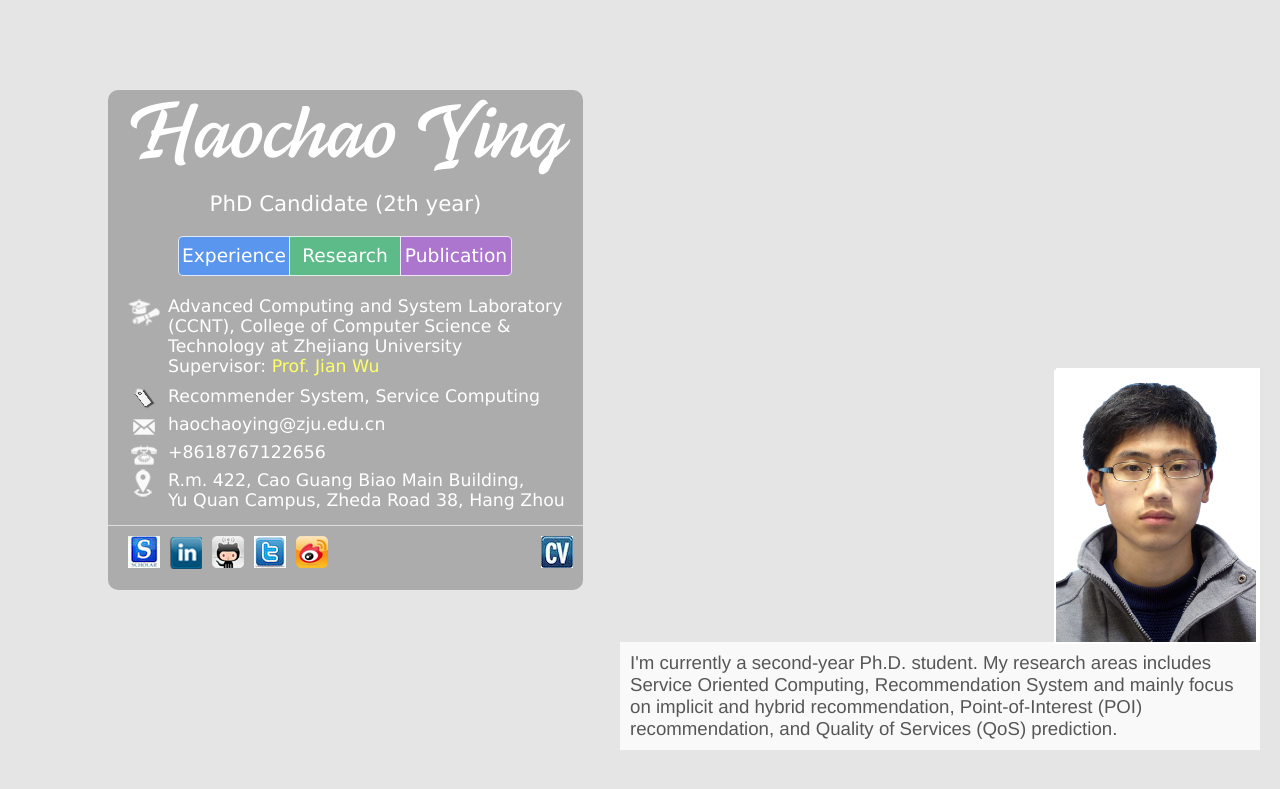
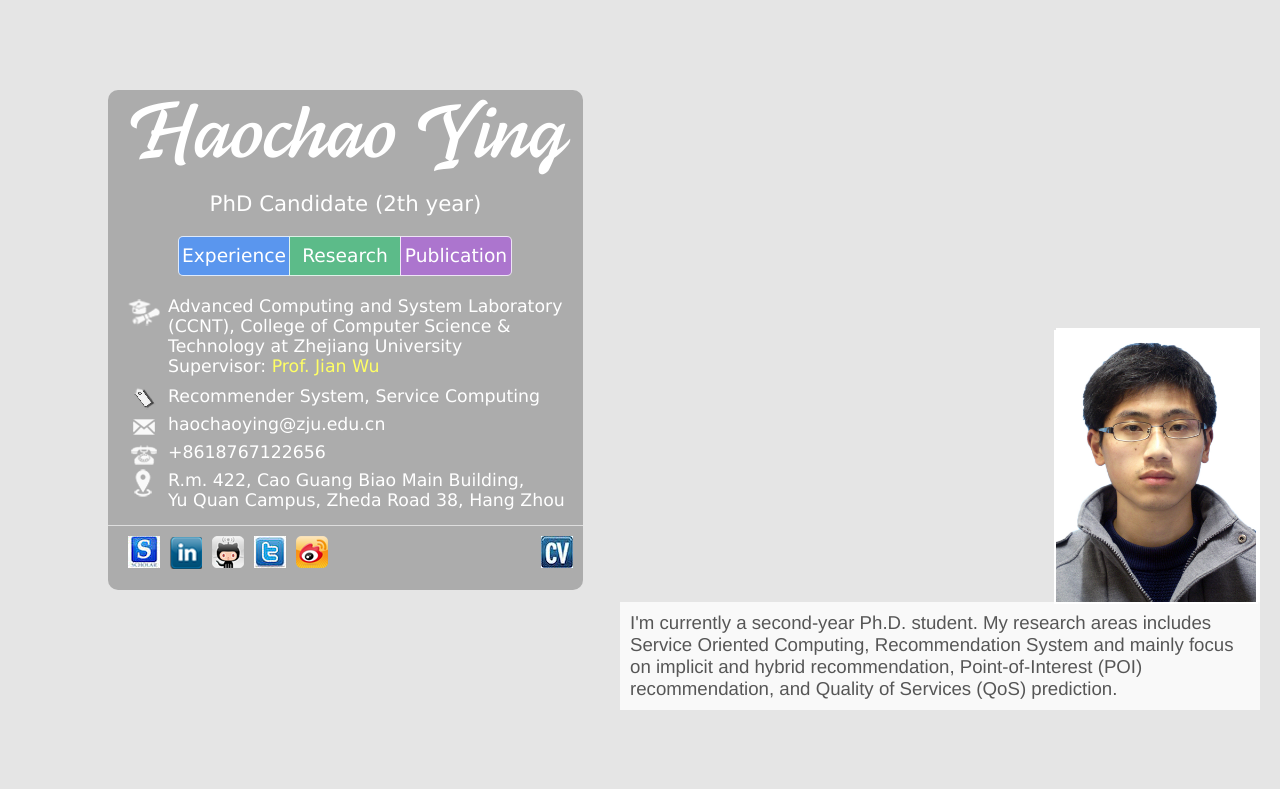
Before and after one commit to LanternYing/lanternying.github.com, a Jekyll site: the page built from index.html, in a window 1280 px wide. Shown: the top 789 px of the page. Built offline with Jekyll 4.4.1, drawn with Linux system fonts in a browser that asks for light colours.

Commit message:
resize hight

```diff
--- a/css/index.css
+++ b/css/index.css
@@ -60,7 +60,7 @@ ol, ul { list-style: none; }
     width: 50%;
     /*min-width: 500px;*/
     /*min-height: 250px;*/
-    bottom: 150px;
+    bottom: 190px;
     right: 20px;
     overflow: hidden;
 }
```
Also changed, not shown: 2 other files.
